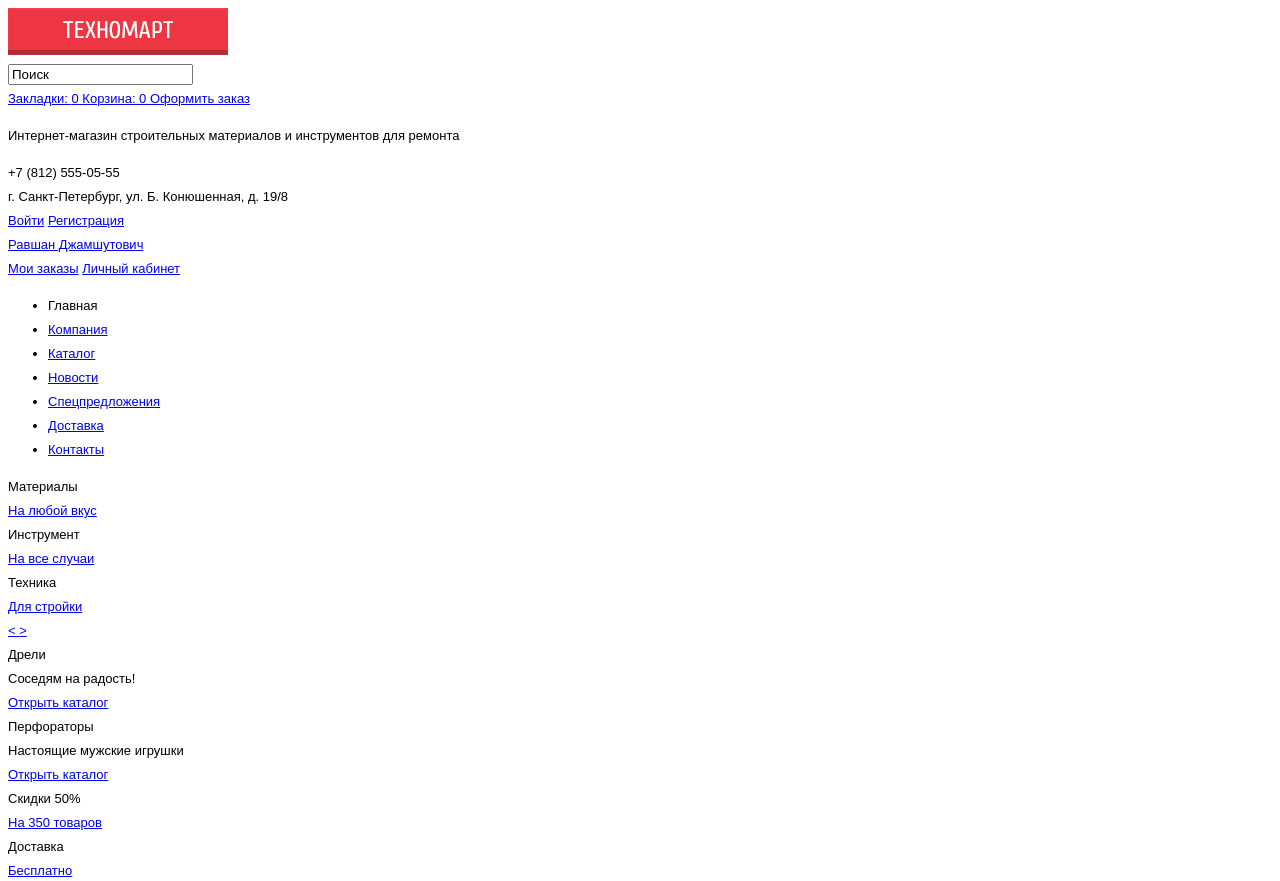
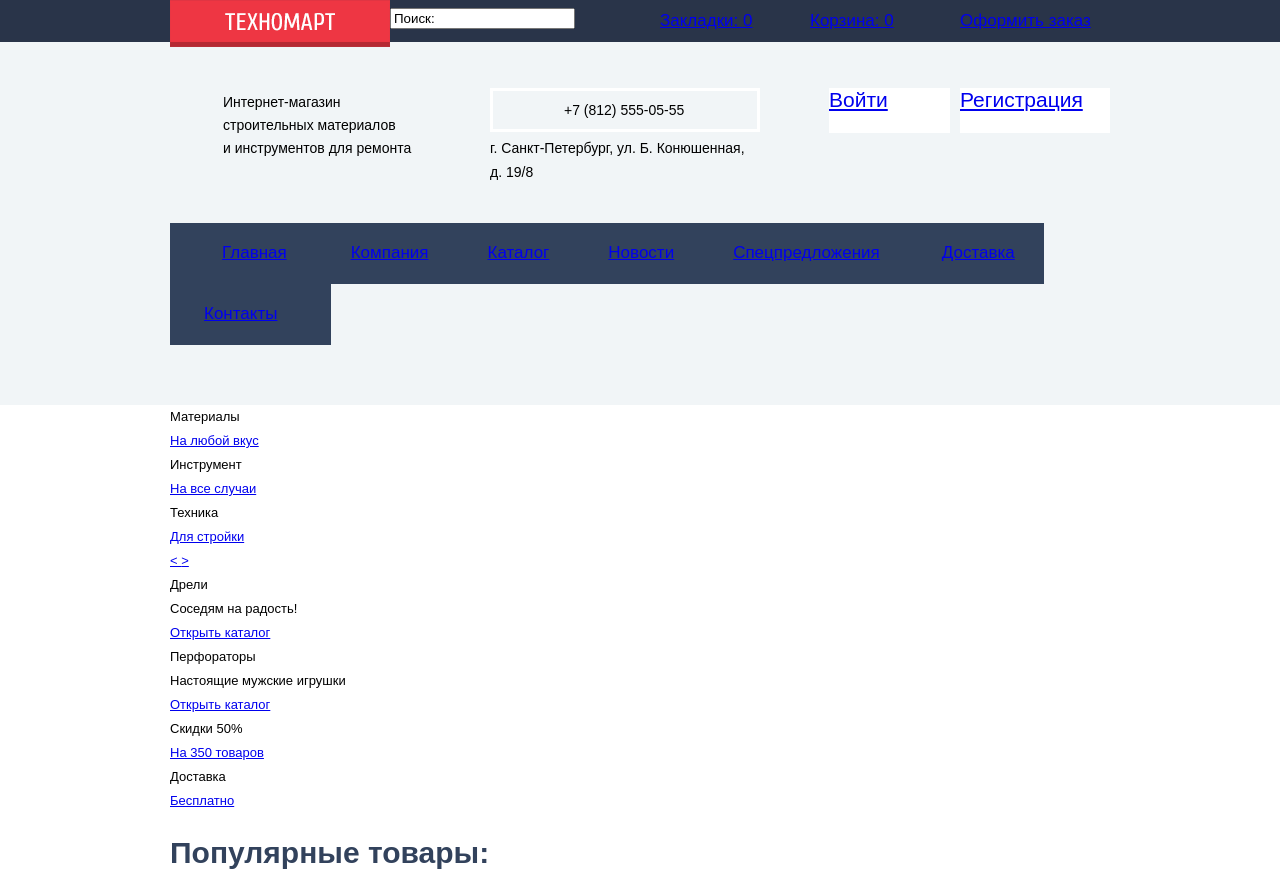
Before and after one commit to EkaterinaZoshchik/20096-technomart, a plain HTML site: page index.html in a window 1280 px wide. Shown: the top 881 px of the page. Drawn offline with Linux system fonts and the light colour scheme.

Commit message:
Сетка хэдера

```diff
--- a/css/style.css
+++ b/css/style.css
@@ -4,6 +4,7 @@ body{
   color: #000000;
   font-weight: normal;
   font-family: "PT Sans", "Arial", "sans-serif";
+  margin: 0;
 }
 h1{
   font-size: 30px;
@@ -16,3 +17,161 @@ h2{
   line-height: 24px;
   font-family: "Cuprum", "Arial", "sans-serif";
 }
+header{
+  font-family: "Cuprum", "Arial", "sans-serif";
+}
+
+.container{
+  width: 940px;
+  margin: 0 auto;
+  padding-left: 10px;
+  padding-right: 10px;
+}
+/*Хэдер пользователя*/
+.header-user{
+  min-height: 42px;
+  font-size: 0;
+  background-color: #293449;
+}
+.header-user .logo{
+  display: inline-block;
+  width: 220px;
+  height: 42px;
+  vertical-align: middle;
+}
+.header-user form{
+  display: inline-block;
+}
+.header-user .search{
+  display: inline-block;
+  width: 270px;
+  vertical-align: middle;
+}
+.header-user .container > div{
+  display: inline-block;
+  width: 150px;
+  font-size: 17px;
+  vertical-align: middle;
+}
+/*Основной хэдер*/
+.header-main{
+  background-color: #f1f5f7;
+  font-size: 0;
+}
+.header-main .container{
+  padding-top: 46px;
+  padding-bottom: 60px;
+}
+.contacts-login .display-none{
+  display: none;
+}
+.contacts-login > div{
+  display: inline-block;
+  font-size: 14px;
+  vertical-align: top;
+}
+.contacts-login .description{
+  width: 200px;
+  margin-right: 20px;
+  padding-top: 3px;
+  padding-left: 53px;
+  padding-right: 47px;
+  line-height: 23px;
+}
+.contacts-login .contacts{
+  margin-right: 50px;
+}
+.contacts-login .contacts div:first-child{
+  width: 193px;
+  min-height: 31px;
+  padding-top: 7px;
+  padding-left: 71px;
+  border: 3px solid #ffffff;
+}
+.contacts-login .contacts div:last-child{
+  width: 270px;
+  padding-top: 4px;
+}
+.contacts-login .unauthorized{
+  font-size: 0px;
+}
+.unauthorized .login{
+  display: inline-block;
+  width: 121px;
+  min-height: 45px;
+  margin-left: 19px;
+  margin-right: 10px;
+  font-size: 21px;
+  background-color: #ffffff;
+}
+.unauthorized .register{
+  display: inline-block;
+  width: 150px;
+  min-height: 45px;
+  font-size: 21px;
+  background-color: #ffffff;
+}
+.authorized div{
+  font-size: 0;
+}
+.authorized a{
+  display: inline-block;
+  vertical-align: top;
+  font-size: 16px;
+}
+.authorized .user{
+  width: 240px;
+  min-height: 45px;
+  background-color: #ffffff;
+}
+.authorized .logout{
+  width: 60px;
+  min-height: 45px;
+  background-color: #ffffff;
+}
+.authorized .my-orders{
+  padding-top: 7px;
+  padding-left: 19px;
+  padding-right: 20px;
+  line-height: 18px;
+}
+.authorized .my-account{
+  padding-top: 7px;
+  padding-left: 11px;
+  padding-right: 13px;
+  line-height: 18px;
+}
+/*Главное меню*/
+.main-navigation{
+  margin-top: 39px;
+}
+.main-navigation ul{
+  margin: 0;
+  padding: 0;
+  font-size: 0;
+}
+.main-navigation li{
+  display: inline-block;
+}
+.main-navigation a{
+  display: inline-block;
+  min-height: 43px;
+  padding-top: 18px;
+  padding-left: 30px;
+  padding-right: 29px;
+  font-size: 17px;
+  background-color: #32425c;
+}
+.main-navigation li:nth-of-type(1) a{
+  padding-left: 52px;
+}
+.main-navigation li:nth-of-type(2) a{
+  padding-left: 35px;
+}
+.main-navigation li:nth-child(6) a{
+  padding-left: 33px;
+}
+.main-navigation li:nth-child(7) a{
+  padding-left: 34px;
+  padding-right: 54px;
+}
--- a/index.html
+++ b/index.html
@@ -14,45 +14,51 @@
             <img src="img/logo-header.png" width="220" height="47" alt="Техномарт">
           </a>
           <form action="#" method="get">
-            <input type="search" name="search" id="search" value="Поиск">
+            <div class="search">
+              <input type="search" name="search" id="search-field" value="Поиск:">
+            </div>
           </form>
-          <a class="bookmarks" href="#">Закладки:
-            <span>0</span>
-          </a>
-          <a class="cart" href="#">Корзина:
-            <span>0</span>
-          </a>
-          <a class="order" href="#">Оформить заказ</a>
+          <div class="bookmarks">
+            <a class="bookmarks-link" href="#">Закладки: 0</a>
+          </div>
+          <div class="cart">
+            <a class="cart-link" href="#">Корзина: 0</a>
+          </div>
+          <div class="order">
+            <a class="order-link" href="#">Оформить заказ</a>
+          </div>
         </div>
       </div>
 
       <div class="header-main">
         <div class="container">
           <div class="contacts-login">
-            <p>Интернет-магазин строительных материалов и инструментов для ремонта</p>
+            <div class="description">Интернет-магазин строительных материалов<br> и инструментов для ремонта</div>
             <div class="contacts">
               <div>+7 (812) 555-05-55</div>
               <div>г. Санкт-Петербург, ул. Б. Конюшенная, д. 19/8</div>
             </div>
             <div class="unauthorized">
-              <a href="#">Войти</a>
-              <a href="#">Регистрация</a>
+              <a class="login" href="#">Войти</a>
+              <a class="register" href="#">Регистрация</a>
             </div>
             <div class="authorized display-none">
               <div>
-                <a href="profile.html">Равшан Джамшутович</a>
-                <a href="log-out.html"></a>
+                <a class="user" href="profile.html">Равшан Джамшутович</a>
+                <a class="logout" href="log-out.html"></a>
               </div>
               <div>
-                <a href="#">Мои заказы</a>
-                <a href="#">Личный кабинет</a>
+                <a class="my-orders" href="#">Мои заказы</a>
+                <a class="my-account" href="#">Личный кабинет</a>
               </div>
             </div>
           </div>
           <!-- Навигация по сайту -->
           <div class="main-navigation">
             <ul class="nav-list">
-              <li>Главная</li>
+              <li>
+                <a href="#">Главная</a>
+              </li>
               <li>
                 <a href="#">Компания</a>
               </li>
```
Also changed, not shown: catalog.html (+10 -10 lines).
